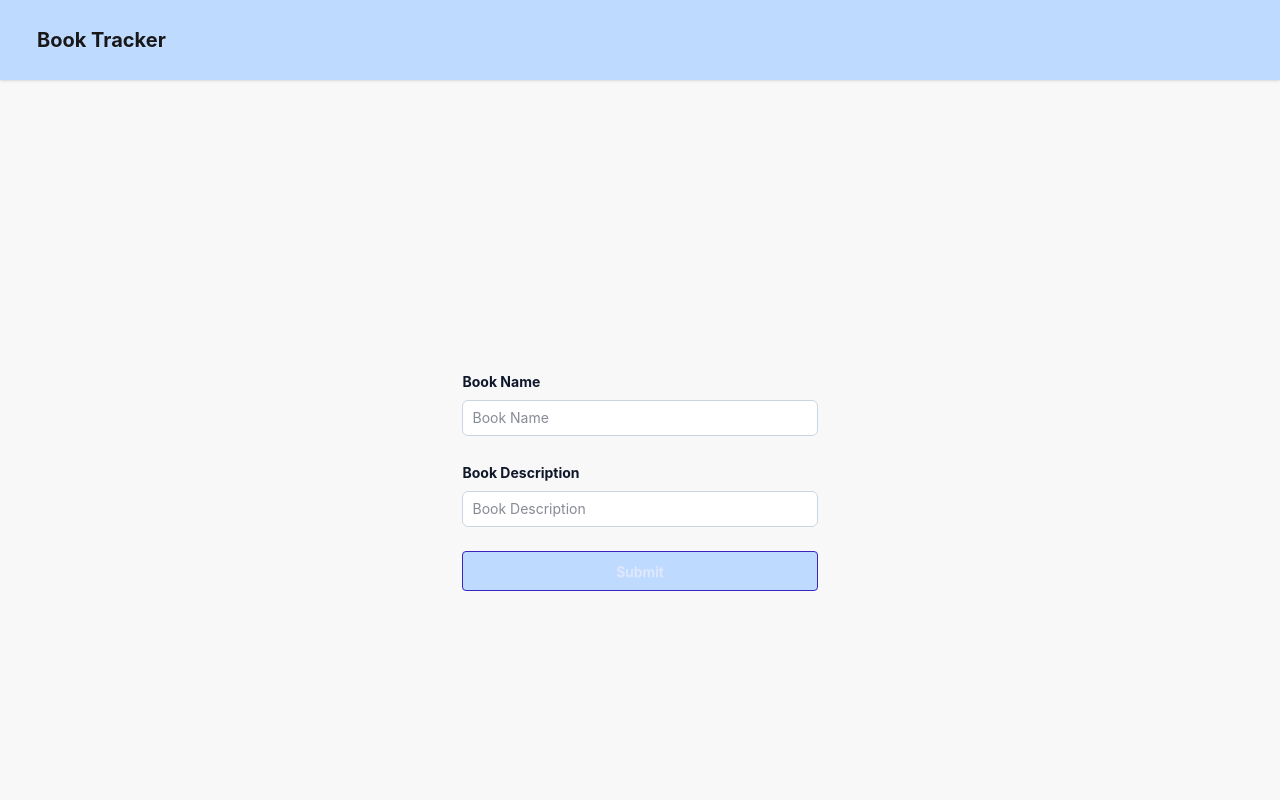
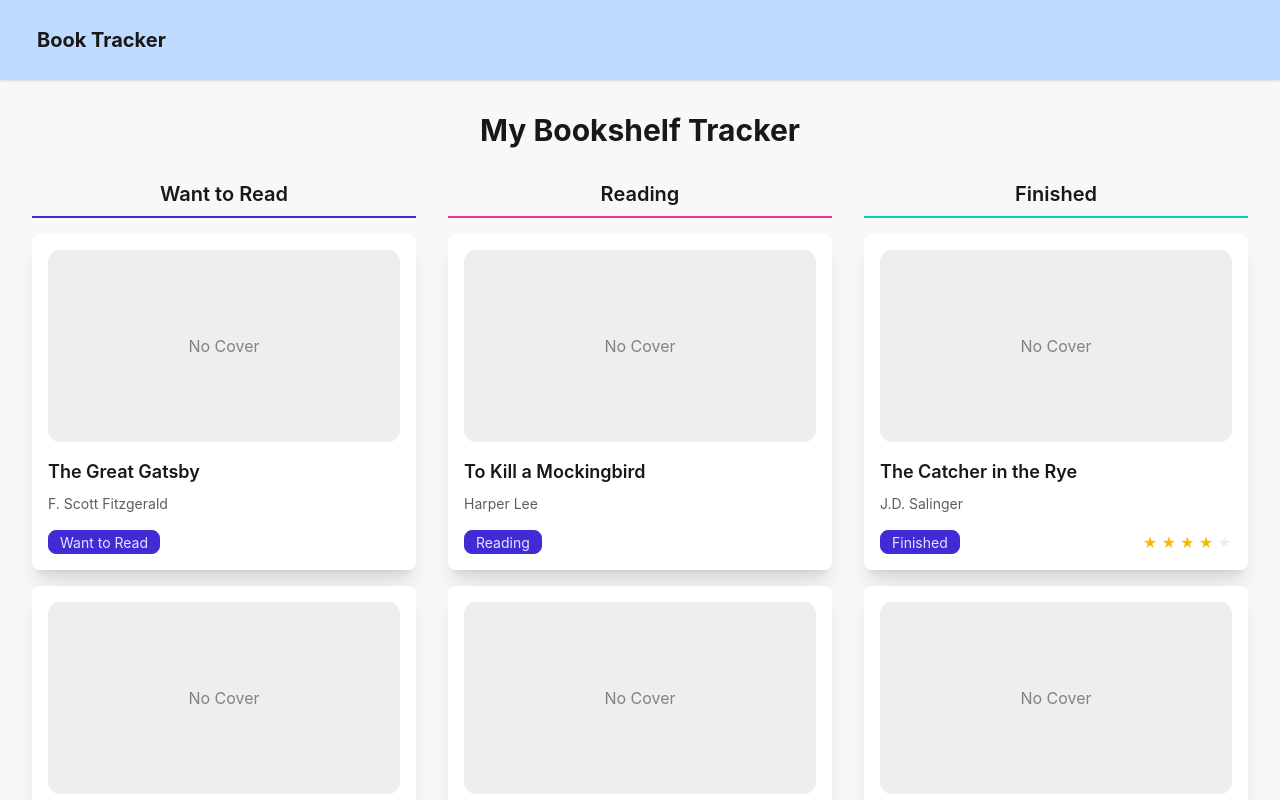
Before and after one commit to MohammadSahid232/Book-Shelf-Tracker, a React app in the folder frontend/: page / in a window 1280 px wide. Shown: the top 800 px of the page. Built offline with nearby package versions, Linux system fonts and the light colour scheme; the HTML template or start-up script is replaced by a standard one.

Commit message:
feat: Add BookCard and 3-column layout for Week 1

```diff
--- /dev/null
+++ b/frontend/src/components/BookCard.jsx
@@ -0,0 +1,33 @@
+import React from 'react';
+
+const BookCard = ({ book }) => {
+  return (
+    <div className="card bg-base-100 shadow-xl mb-4">
+      <figure className="px-4 pt-4">
+        {/* Cover Placeholder */}
+        <div className="bg-base-300 w-full h-48 rounded-xl flex items-center justify-center">
+          <span className="text-base-content opacity-50">No Cover</span>
+        </div>
+      </figure>
+      <div className="card-body p-4">
+        <h2 className="card-title text-lg">{book.title}</h2>
+        <p className="text-sm text-base-content/70">{book.author}</p>
+        <div className="card-actions justify-between items-center mt-2">
+          <div className="badge badge-primary">{book.status}</div>
+          {book.status === 'Finished' && (
+            <div className="flex gap-1 text-warning">
+              {/* Static Star Rating */}
+              <span>★</span>
+              <span>★</span>
+              <span>★</span>
+              <span>★</span>
+              <span className="text-base-300">★</span>
+            </div>
+          )}
+        </div>
+      </div>
+    </div>
+  );
+};
+
+export default BookCard;
--- a/frontend/src/pages/Home.jsx
+++ b/frontend/src/pages/Home.jsx
@@ -1,14 +1,55 @@
 import React from 'react';
-import BookShelfForm from '../components/BookShelfForm';
+import BookCard from '../components/BookCard';
 
 function Home() {
-  const handleAddBook = (book) => {
-    console.log('Book added:', book);
-  };
+  const books = [
+    { id: 1, title: 'The Great Gatsby', author: 'F. Scott Fitzgerald', status: 'Want to Read' },
+    { id: 2, title: '1984', author: 'George Orwell', status: 'Want to Read' },
+    { id: 3, title: 'To Kill a Mockingbird', author: 'Harper Lee', status: 'Reading' },
+    { id: 4, title: 'Pride and Prejudice', author: 'Jane Austen', status: 'Reading' },
+    { id: 5, title: 'The Catcher in the Rye', author: 'J.D. Salinger', status: 'Finished' },
+    { id: 6, title: 'The Hobbit', author: 'J.R.R. Tolkien', status: 'Finished' },
+  ];
+
+  const wantToReadBooks = books.filter(b => b.status === 'Want to Read');
+  const readingBooks = books.filter(b => b.status === 'Reading');
+  const finishedBooks = books.filter(b => b.status === 'Finished');
 
   return (
-    <div className="min-h-screen bg-base-200 flex items-center justify-center p-4">
-      <BookShelfForm onAddBook={handleAddBook} />
+    <div className="min-h-screen bg-base-200 p-8">
+      <h1 className="text-3xl font-bold mb-8 text-center">My Bookshelf Tracker</h1>
+
+      <div className="grid grid-cols-1 md:grid-cols-3 gap-8">
+        {/* Want to Read Column */}
+        <div className="flex flex-col">
+          <h2 className="text-xl font-semibold mb-4 text-center border-b-2 border-primary pb-2">Want to Read</h2>
+          <div className="flex-1">
+            {wantToReadBooks.map(book => (
+              <BookCard key={book.id} book={book} />
+            ))}
+          </div>
+        </div>
+
+        {/* Reading Column */}
+        <div className="flex flex-col">
+          <h2 className="text-xl font-semibold mb-4 text-center border-b-2 border-secondary pb-2">Reading</h2>
+          <div className="flex-1">
+            {readingBooks.map(book => (
+              <BookCard key={book.id} book={book} />
+            ))}
+          </div>
+        </div>
+
+        {/* Finished Column */}
+        <div className="flex flex-col">
+          <h2 className="text-xl font-semibold mb-4 text-center border-b-2 border-accent pb-2">Finished</h2>
+          <div className="flex-1">
+            {finishedBooks.map(book => (
+              <BookCard key={book.id} book={book} />
+            ))}
+          </div>
+        </div>
+      </div>
     </div>
   );
 }
```
